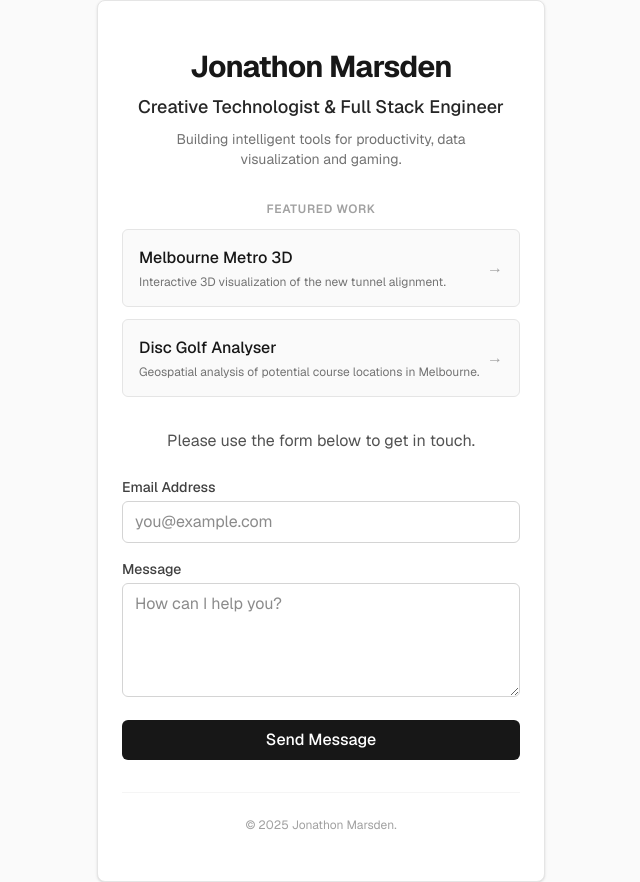
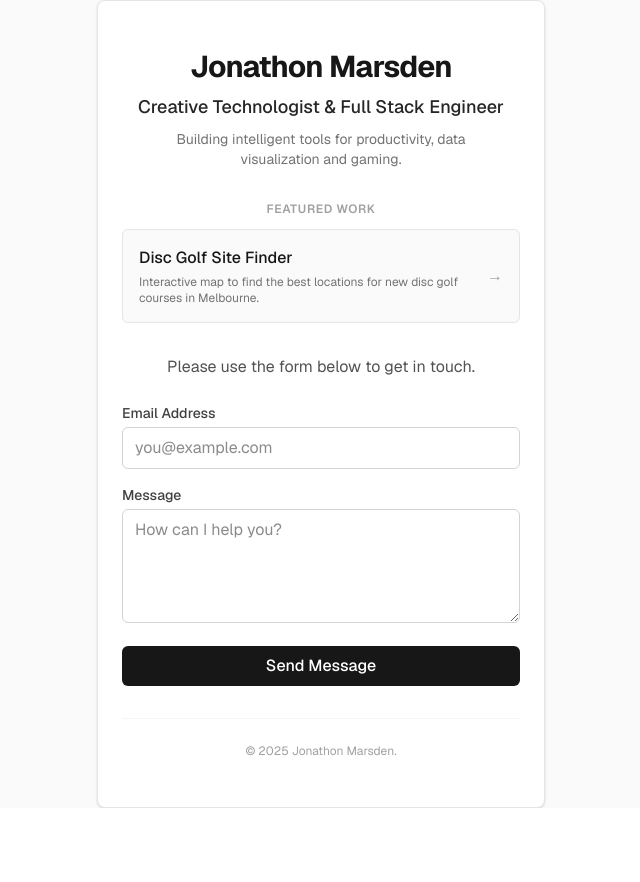
Before and after one commit to jonathonmarsden/jonathonmarsden.com, a Next.js app: page / in a window 1280 px wide. Shown: the whole page, without its empty margins (319-959 px from the left). After the commit the page ends 808 px from the top, so only its background shows below. Built offline with nearby package versions, Linux system fonts and the light colour scheme.

Commit message:
refactor: update homepage to feature disc-golf-site-finder only

```diff
--- a/src/app/page.tsx
+++ b/src/app/page.tsx
@@ -17,26 +17,13 @@ export default function Home() {
         <section className="mb-8">
           <h2 className="text-xs font-semibold text-neutral-400 uppercase tracking-wider mb-3 text-center">Featured Work</h2>
           <a
-            href="https://maps.jonathonmarsden.com/melbourne-metro"
+            href="https://apps.jonathonmarsden.com/maps/disc-golf-site-finder"
             className="block group p-4 border border-neutral-200 rounded-md hover:border-neutral-400 transition-colors bg-neutral-50 hover:bg-white"
           >
             <div className="flex items-center justify-between">
               <div>
-                <h3 className="font-medium text-neutral-900 group-hover:text-blue-600 transition-colors">Melbourne Metro 3D</h3>
-                <p className="text-xs text-neutral-500 mt-1">Interactive 3D visualization of the new tunnel alignment.</p>
-              </div>
-              <span className="text-neutral-400 group-hover:text-blue-600">→</span>
-            </div>
-          </a>
-
-          <a
-            href="https://maps.jonathonmarsden.com/disc-golf-analyser"
-            className="block group p-4 border border-neutral-200 rounded-md hover:border-neutral-400 transition-colors bg-neutral-50 hover:bg-white mt-3"
-          >
-            <div className="flex items-center justify-between">
-              <div>
-                <h3 className="font-medium text-neutral-900 group-hover:text-blue-600 transition-colors">Disc Golf Analyser</h3>
-                <p className="text-xs text-neutral-500 mt-1">Geospatial analysis of potential course locations in Melbourne.</p>
+                <h3 className="font-medium text-neutral-900 group-hover:text-blue-600 transition-colors">Disc Golf Site Finder</h3>
+                <p className="text-xs text-neutral-500 mt-1">Interactive map to find the best locations for new disc golf courses in Melbourne.</p>
               </div>
               <span className="text-neutral-400 group-hover:text-blue-600">→</span>
             </div>
```
